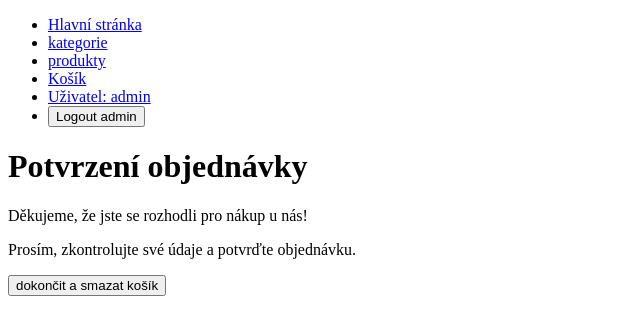
After one commit to RiSOOO/PROJECT_CARRY_LESS, a Django app: page /checkout/ in a window 1280 px wide. The commit adds this page. Shown: the top 335 px of the page, without its empty margins (0-640 px from the left). Run offline with Django 4.2, Linux system fonts and the light colour scheme; a user stored in the database is signed in.

```diff
--- a/Carry_less/Carry_less/urls.py
+++ b/Carry_less/Carry_less/urls.py
@@ -22,6 +22,8 @@ from viewer.models import ProductFeature
 from viewer.views import MainPageView, CategoriesView, ProductsView, ProductsCreateView
 from viewer.views import ProductsUpdateView, ProductsDeleteView, UserView, SignUpView
 from viewer.views import ViewCart, AddToCartView, RemoveFromCartView
+from viewer.views import CheckoutView
+
 
 admin.site.register(Categorie)
 admin.site.register(Product)
@@ -49,6 +51,9 @@ urlpatterns = [
 
     path('cart/', ViewCart.as_view(), name='ViewCart'),
     path('add-to-cart/<int:pk>/', AddToCartView.as_view(), name='add_to_cart'),
-    path('remove-from-cart/<int:pk>/', RemoveFromCartView.as_view(), name='remove_from_cart')
+    path('remove-from-cart/<int:pk>/', RemoveFromCartView.as_view(), name='remove_from_cart'),
+
+
+    path('checkout/', CheckoutView.as_view(), name='checkout'),
 
 ]
--- a/Carry_less/viewer/templates/cart.html
+++ b/Carry_less/viewer/templates/cart.html
@@ -32,8 +32,8 @@
 
         <p>Total price: {{ total_price }} $</p>
 
-        <a href="{  }">potvrdit a zaplatit</a>
+        <a href="{%url 'checkout'%}">potvrdit a zaplatit</a>
     {% else %}
-        <p>Your cart is empty.</p>
+        <p>Váš košík je prázdný.</p>
     {% endif %}
 {% endblock %}
--- /dev/null
+++ b/Carry_less/viewer/templates/checkout.html
@@ -0,0 +1,14 @@
+{% extends 'base.html' %}
+
+{% block content %}
+<h1>Potvrzení objednávky</h1>
+
+<p>Děkujeme, že jste se rozhodli pro nákup u nás!</p>
+<p>Prosím, zkontrolujte své údaje a potvrďte objednávku.</p>
+
+<!-- Zde můžete přidat formuláře nebo další informace potřebné pro checkout -->
+<form method="POST" action="{ }">  <!-- Vytvořte view pro zpracování objednávky -->
+    {% csrf_token %}
+    <button type="submit">dokončit a smazat košík</button>
+</form>
+{% endblock %}
--- a/Carry_less/viewer/views.py
+++ b/Carry_less/viewer/views.py
@@ -127,3 +127,9 @@ class RemoveFromCartView(LoginRequiredMixin,View):
         else:
             cart_item.delete()
         return redirect('ViewCart')
+
+class CheckoutView(LoginRequiredMixin, View):
+    template_name = 'checkout.html'  # Cesta k vaší šabloně pro checkout
+
+    def get(self, request, *args, **kwargs):
+        return render(request, self.template_name)
```
Also changed, not shown: Carry_less/db.sqlite3.
